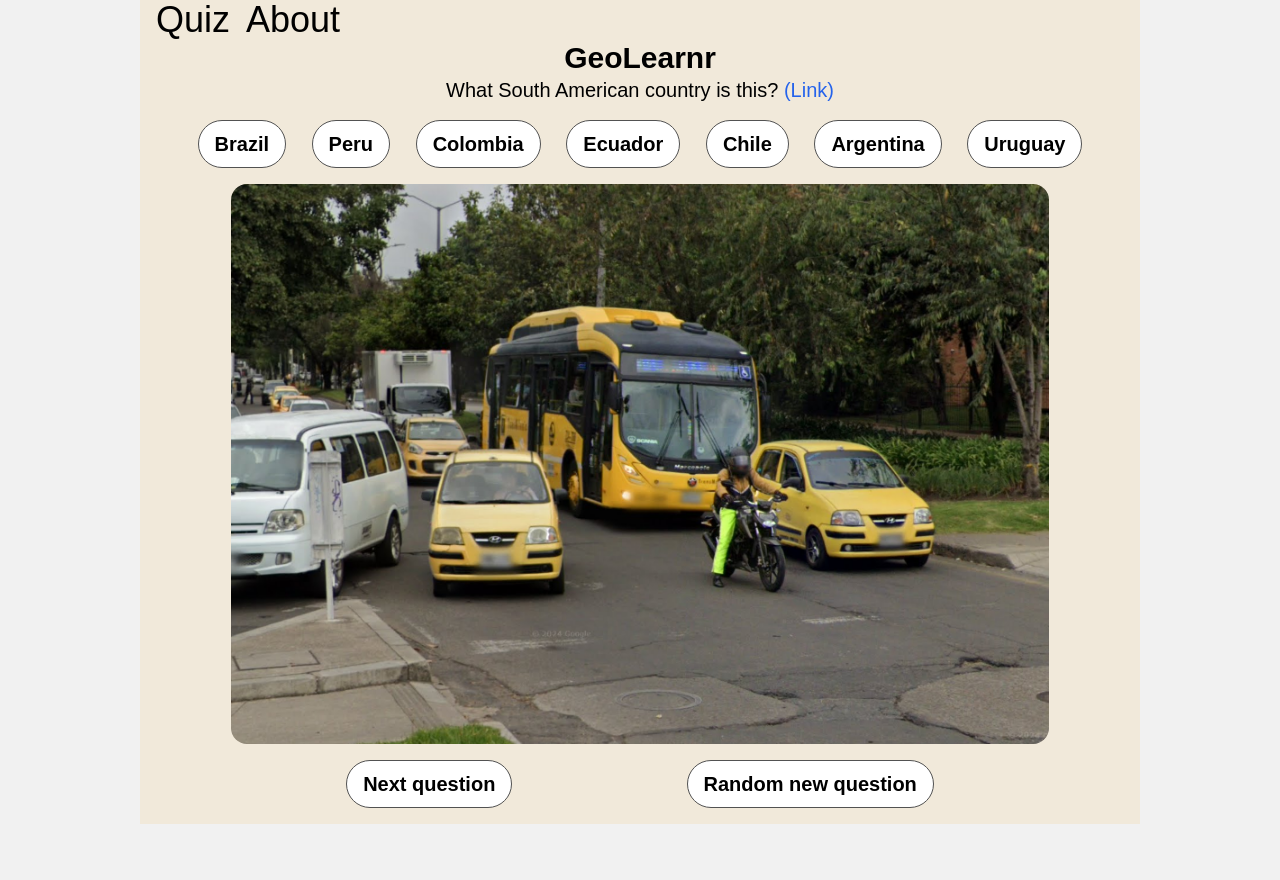
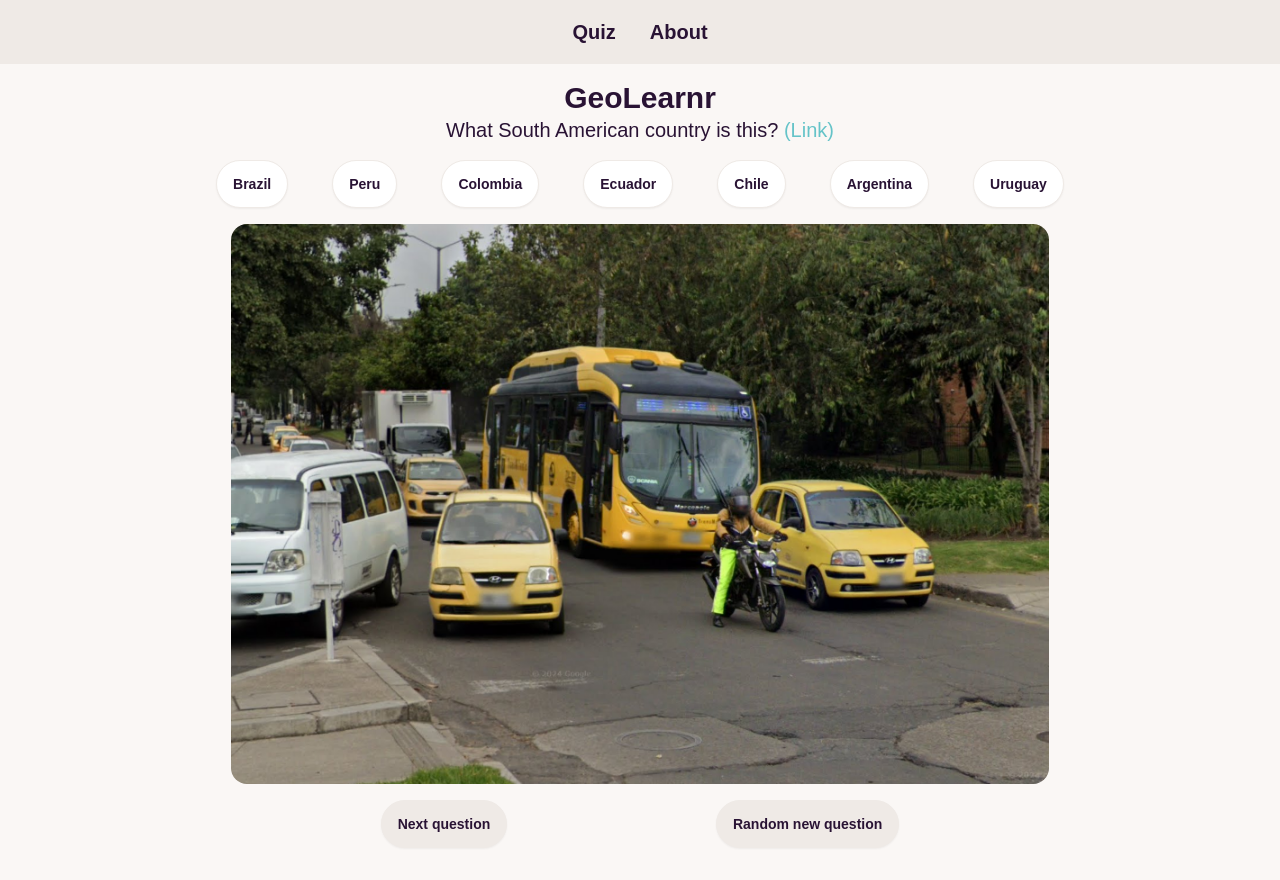
Before and after one commit to BennettLiam/geolearnr, a SvelteKit app: page / in a window 1280 px wide. Before the commit the page ends 824 px from the top, so only its background shows below. Built offline with nearby package versions, Linux system fonts and the light colour scheme.

Commit message:
Add DaisyUI

```diff
--- a/package.json
+++ b/package.json
@@ -18,6 +18,7 @@
 		"@sveltejs/vite-plugin-svelte": "^3.0.0",
 		"@types/eslint": "^9.6.0",
 		"autoprefixer": "^10.4.20",
+		"daisyui": "^4.12.10",
 		"eslint": "^9.0.0",
 		"eslint-config-prettier": "^9.1.0",
 		"eslint-plugin-svelte": "^2.36.0",
--- a/src/app.html
+++ b/src/app.html
@@ -1,5 +1,5 @@
 <!doctype html>
-<html lang="en">
+<html lang="en" data-theme="cupcake">
 	<head>
 		<meta charset="utf-8" />
 		<link rel="icon" href="%sveltekit.assets%/favicon.png" />
--- a/src/lib/Nav.svelte
+++ b/src/lib/Nav.svelte
@@ -2,9 +2,11 @@
 	import { base } from '$app/paths';
 </script>
 
-<nav class="flex gap-4">
-	<a class="text-4xl" href="{base}/">Quiz</a>
-	<a class="text-4xl" href="{base}/about">About</a>
+<nav class="navbar bg-base-200">
+	<div class="mx-auto">
+		<a class="btn btn-ghost text-xl" href="{base}/">Quiz</a>
+		<a class="btn btn-ghost text-xl" href="{base}/about">About</a>
+	</div>
 </nav>
 
 <style>
--- a/src/routes/+layout.svelte
+++ b/src/routes/+layout.svelte
@@ -3,19 +3,19 @@
 	import Nav from '$lib/Nav.svelte';
 </script>
 
-<div class="my-0 mx-auto py-0 px-4 h-full">
-	<Nav />
-	<slot></slot>
+<Nav />
+<div class="my-0 mx-auto h-full">
+	<div class="p-4">
+		<slot></slot>
+	</div>
 </div>
 
 <style>
 	:global(body) {
-		background-color: rgb(241, 241, 241);
 		font-family: sans-serif;
 		margin: 0;
 	}
 	div {
 		max-width: min(1000px, 100vw);
-		background-color: rgb(241, 233, 218);
 	}
 </style>
--- a/src/routes/+page.svelte
+++ b/src/routes/+page.svelte
@@ -67,7 +67,7 @@
 <h1 class="text-center font-bold text-3xl">GeoLearnr</h1>
 <h3 class="text-center text-xl">
 	{questions[currentQuestion].question}
-	<a class="text-blue-600" href={questions[currentQuestion].mapLink} target="_blank">(Link)</a>
+	<a class="link-primary" href={questions[currentQuestion].mapLink} target="_blank">(Link)</a>
 </h3>
 
 <div id="answerButtonContainer">
@@ -75,7 +75,7 @@
 		{@const correct = answerSelected !== -1 && possibleAnswer === questions[currentQuestion].answer}
 		{@const wrong = answerSelected === i}
 		<button
-			class="active:bg-gray-400"
+			class="btn"
 			class:bg-white={!wrong && !correct}
 			class:bg-green-400={correct}
 			class:bg-red-400={wrong}
@@ -87,12 +87,8 @@
 	<img src={questions[currentQuestion].image} alt="quiz question" />
 {/key}
 <div id="newQuestionContainer">
-	<button class="bg-white hover:bg-gray-200 active:bg-gray-400" onclick={goToNextQuestion}
-		>Next question</button
-	>
-	<button class="bg-white hover:bg-gray-200 active:bg-gray-400" onclick={goToRandomNewQuestion}
-		>Random new question</button
-	>
+	<button class="btn" onclick={goToNextQuestion}>Next question</button>
+	<button class="btn" onclick={goToRandomNewQuestion}>Random new question</button>
 </div>
 
 <style>
@@ -111,12 +107,4 @@
 		justify-content: space-evenly;
 		padding: 1rem;
 	}
-
-	button {
-		padding: 0.5rem 1rem;
-		font-weight: bold;
-		font-size: 1.25rem;
-		border: 1px solid rgb(82, 82, 82);
-		border-radius: 2rem;
-	}
 </style>
--- a/tailwind.config.js
+++ b/tailwind.config.js
@@ -4,5 +4,8 @@ export default {
 	theme: {
 		extend: {}
 	},
-	plugins: []
+	plugins: [require('daisyui')],
+	daisyui: {
+		themes: ['cupcake']
+	}
 };
```
Also changed, not shown: 1 other file (tests, documents, lock files or other folders).
